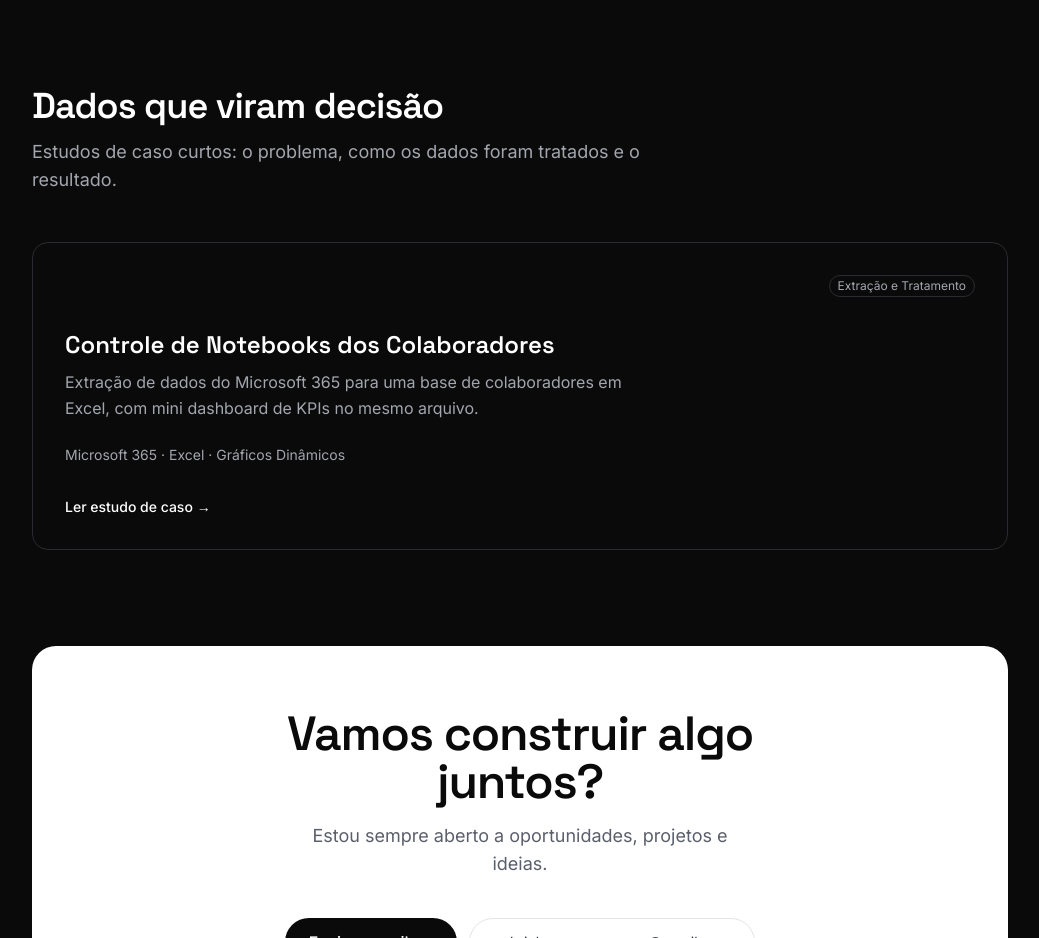
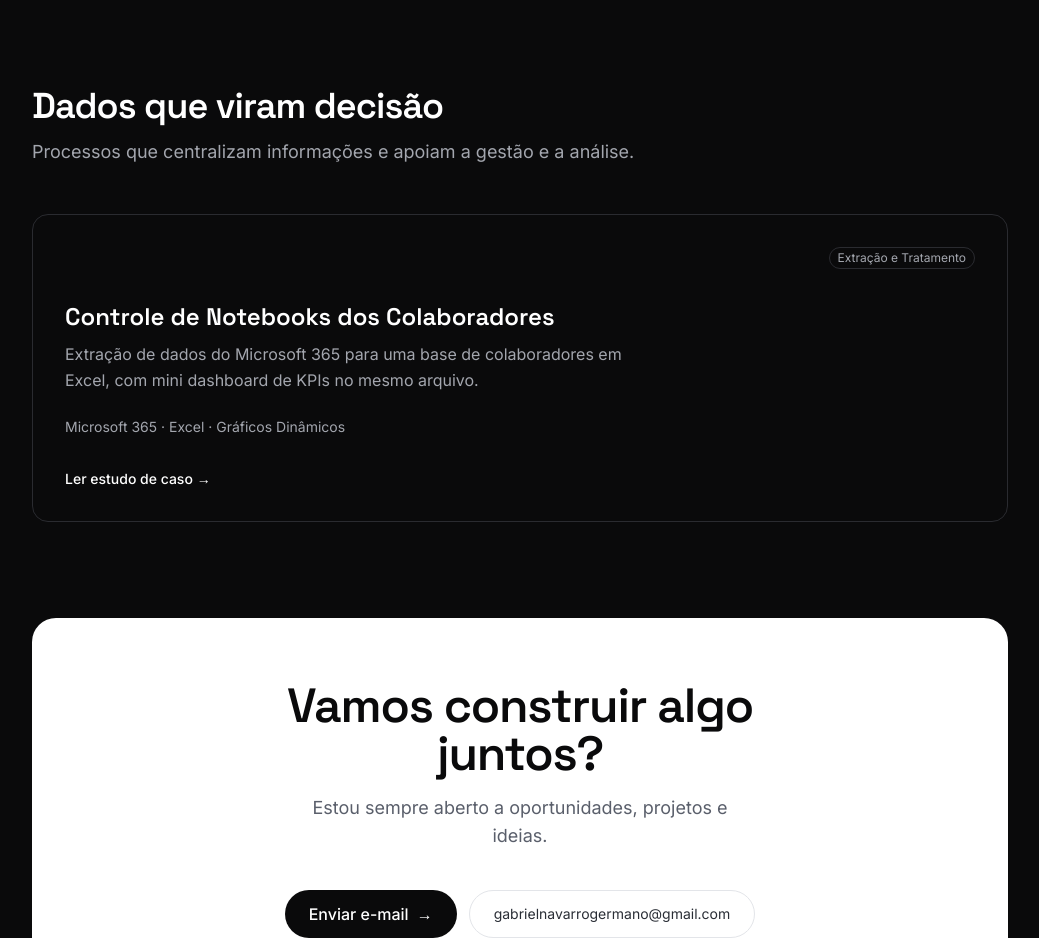
Before and after one commit to gabrielnavarrogermano-code/portfolio, an Astro site: page / in a window 1280 px wide. Shown: the part 2920-3858 px from the top of the page, without its empty margins (120-1159 px from the left). Built offline with nearby package versions, Linux system fonts and the light colour scheme; Astro itself is replaced by a stand-in of ours.

Commit message:
Nova descrição da seção de projetos
Co-Authored-By: Claude Opus 5.5 <noreply@anthropic.com>

```diff
--- a/src/components/Projects.astro
+++ b/src/components/Projects.astro
@@ -8,7 +8,7 @@ const projetos = (await getCollection('projetos')).sort((a, b) => a.data.order -
 <section id="projetos" class="mx-auto max-w-5xl px-6 py-16 sm:py-24">
   <SectionTitle
     title="Dados que viram decisão"
-    subtitle="Estudos de caso curtos: o problema, como os dados foram tratados e o resultado."
+    subtitle="Processos que centralizam informações e apoiam a gestão e a análise."
   />
 
   <div class="mt-12 grid gap-5 md:grid-cols-2">
```
